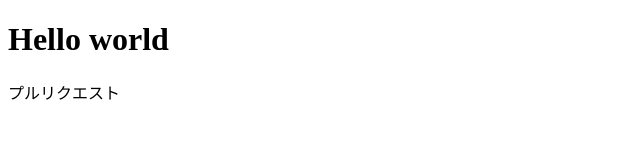
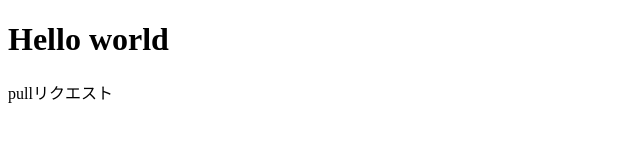
Before and after one commit to pomechandayo/git-test, a plain HTML site: page index.html in a window 1280 px wide. Shown: the full height of the page, 0-640 px from the left. Drawn offline with Linux system fonts and the light colour scheme.

Commit message:
pullリクエスト

```diff
--- a/index.html
+++ b/index.html
@@ -8,6 +8,6 @@
 </head>
 <body>
   <h1>Hello world</h1>
-  <p>プルリクエスト</p>
+  <p>pullリクエスト</p>
 </body>
 </html>
```
